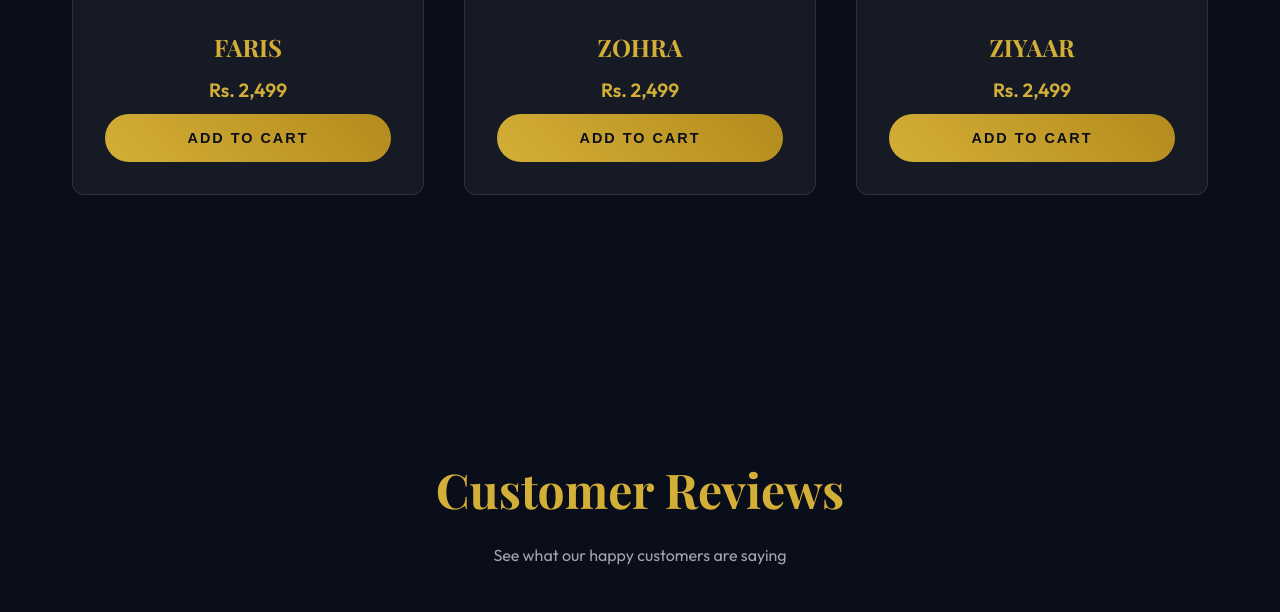
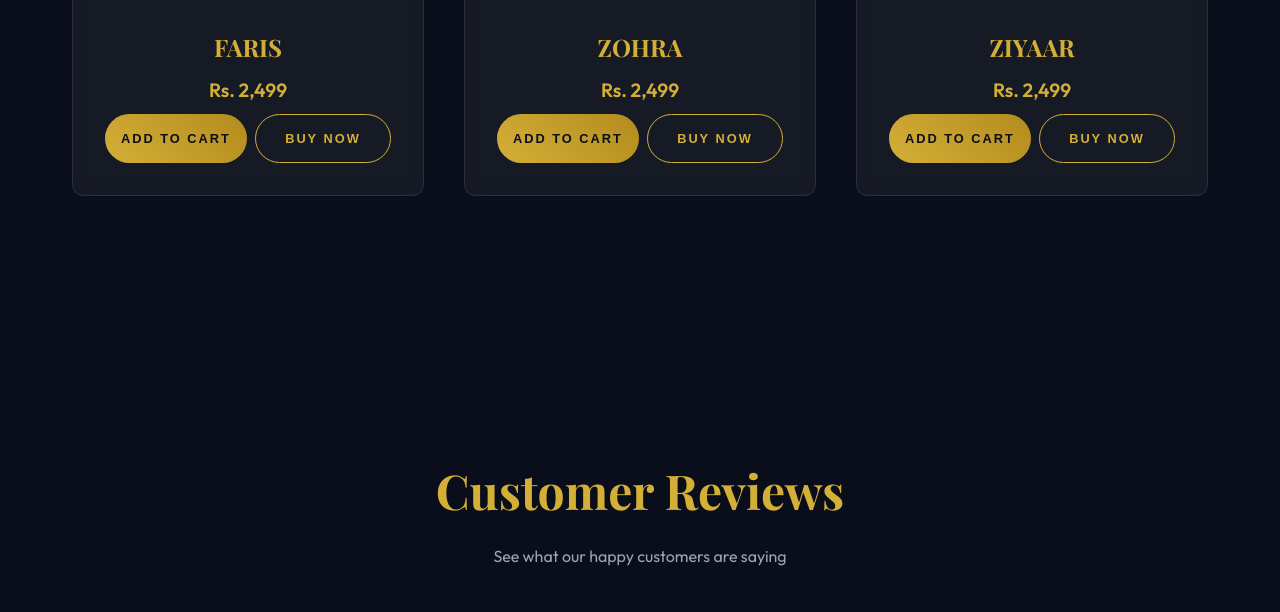
Before and after one commit to Ali-Hamas/U-Zee-Arwah-Fragrance, a plain HTML site: page index.html in a window 1280 px wide. Shown: the part 1455-2067 px from the top of the page. Drawn offline with nearby package versions, Linux system fonts and the light colour scheme; a web font is replaced by a local one.

Commit message:
With buy now button

```diff
--- a/index.html
+++ b/index.html
@@ -92,7 +92,10 @@
                     <p class="price" style="color: var(--gold); font-weight: 700; font-size: 1.2rem; margin-bottom: 0.5rem;">
                         Rs. 2,499
                     </p>
-                    <button class="btn btn-primary add-to-cart" style="width: 100%;">Add to Cart</button>
+                    <div style="display: flex; gap: 0.5rem; flex-wrap: wrap;">
+                        <button class="btn btn-primary add-to-cart" style="flex: 1; padding: 1rem; font-size: 0.8rem; white-space: nowrap;">Add to Cart</button>
+                        <button class="btn btn-outline buy-now" style="flex: 1; padding: 1rem; font-size: 0.8rem; white-space: nowrap;">Buy Now</button>
+                    </div>
                 </div>
 
                 <!-- Zohra -->
@@ -102,7 +105,10 @@
                     <p class="price" style="color: var(--gold); font-weight: 700; font-size: 1.2rem; margin-bottom: 0.5rem;">
                         Rs. 2,499
                     </p>
-                    <button class="btn btn-primary add-to-cart" style="width: 100%;">Add to Cart</button>
+                    <div style="display: flex; gap: 0.5rem; flex-wrap: wrap;">
+                        <button class="btn btn-primary add-to-cart" style="flex: 1; padding: 1rem; font-size: 0.8rem; white-space: nowrap;">Add to Cart</button>
+                        <button class="btn btn-outline buy-now" style="flex: 1; padding: 1rem; font-size: 0.8rem; white-space: nowrap;">Buy Now</button>
+                    </div>
                 </div>
 
                 <!-- Ziyaar -->
@@ -112,7 +118,10 @@
                     <p class="price" style="color: var(--gold); font-weight: 700; font-size: 1.2rem; margin-bottom: 0.5rem;">
                         Rs. 2,499
                     </p>
-                    <button class="btn btn-primary add-to-cart" style="width: 100%;">Add to Cart</button>
+                    <div style="display: flex; gap: 0.5rem; flex-wrap: wrap;">
+                        <button class="btn btn-primary add-to-cart" style="flex: 1; padding: 1rem; font-size: 0.8rem; white-space: nowrap;">Add to Cart</button>
+                        <button class="btn btn-outline buy-now" style="flex: 1; padding: 1rem; font-size: 0.8rem; white-space: nowrap;">Buy Now</button>
+                    </div>
                 </div>
             </div>
         </div>
--- a/main.js
+++ b/main.js
@@ -216,6 +216,18 @@ document.addEventListener('DOMContentLoaded', () => {
         });
     });
 
+    // Buy Now Direct WhatsApp
+    document.querySelectorAll('.buy-now').forEach(btn => {
+        btn.addEventListener('click', (e) => {
+            const card = e.target.closest('.product-card');
+            const name = card.dataset.name;
+            const price = card.dataset.price;
+            const message = `Hello U Zee Arwah! 👋\n\nI am interested in buying *${name}* (Rs. ${parseInt(price).toLocaleString()}).\n\nPlease let me know the next steps. Thank you! ✨`;
+            const whatsappUrl = `https://wa.me/923229779324?text=${encodeURIComponent(message)}`;
+            window.open(whatsappUrl, '_blank');
+        });
+    });
+
     checkoutBtn.addEventListener('click', () => {
         if (cart.length === 0) {
             alert('Your cart is empty!');
```
